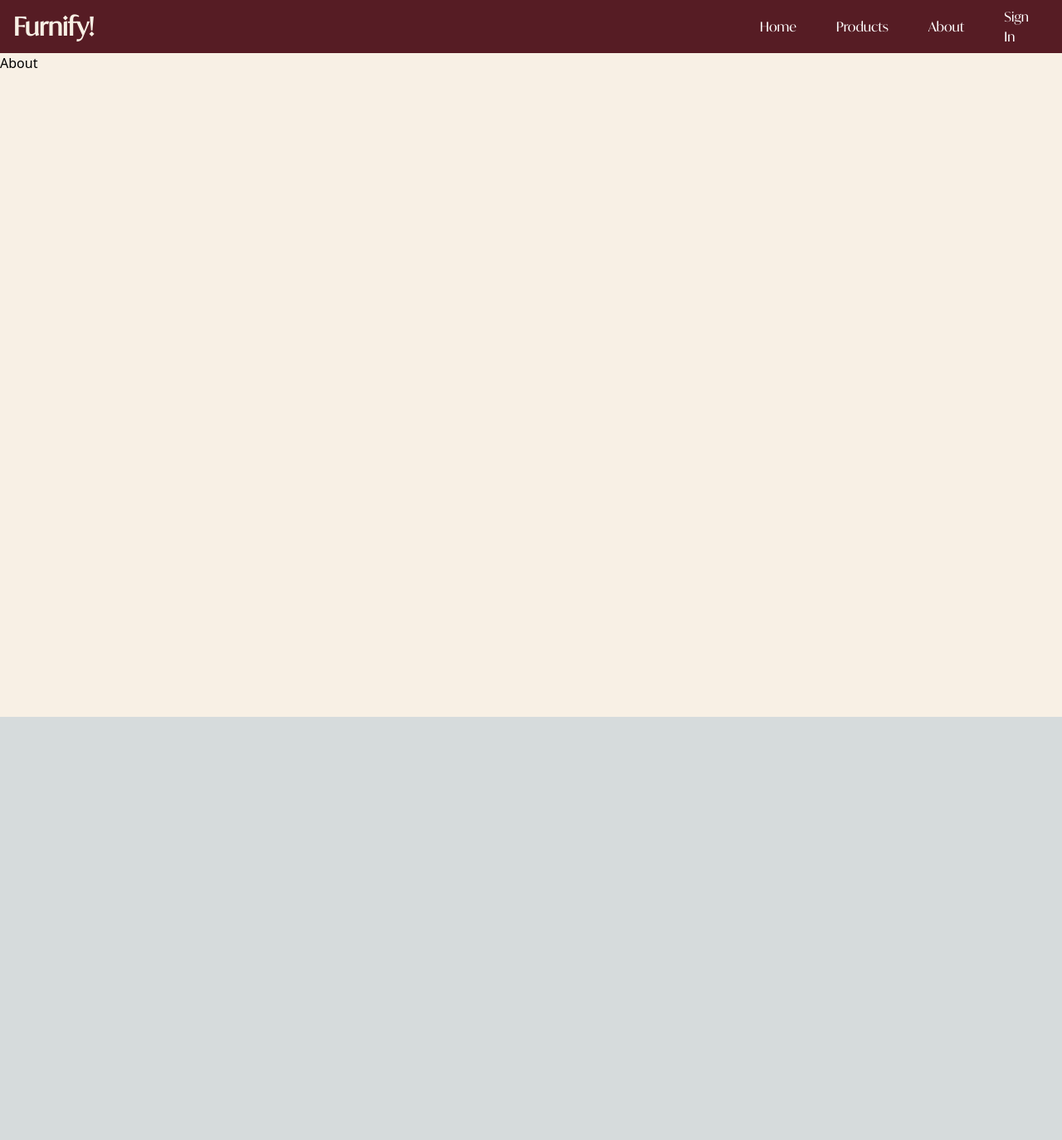
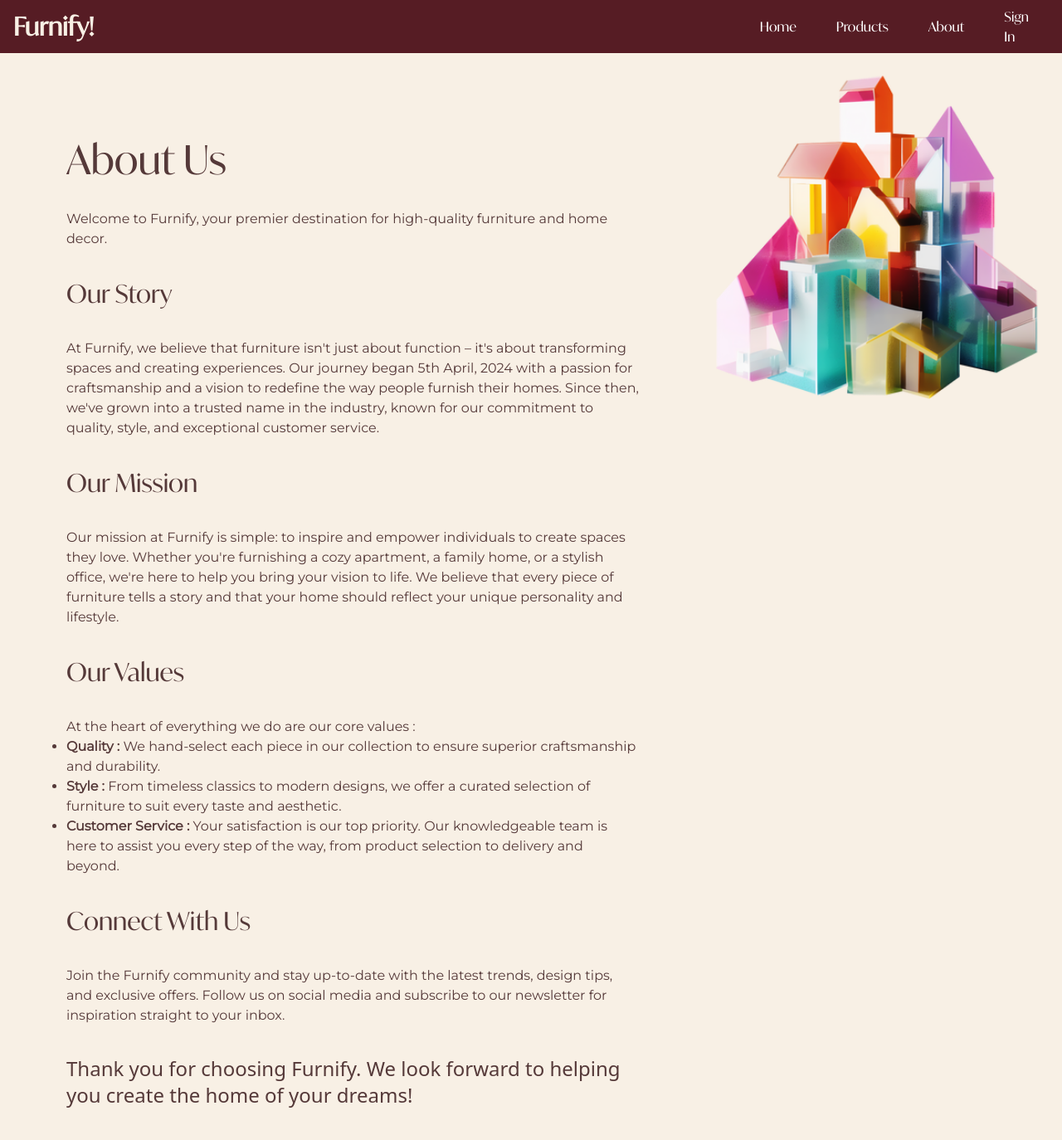
Before and after one commit to Chaitya-S/Furnify, a Next.js app: page /about in a window 1280 px wide. Shown: the top 1374 px of the page at 83% size. Before the commit the page ends 864 px from the top, so only its background shows below. Built offline with nearby package versions, Linux system fonts and the light colour scheme; no server answers.

Commit message:
Styling changes and about page
Co-authored-by: BJ and Krish Patel

```diff
--- a/sanity/product-schema.js
+++ b/sanity/product-schema.js
@@ -48,6 +48,11 @@ export const product = defineType({
       title: "SplineURL",
       type: "url",
     },
+    {
+      name: "bestseller",
+      title: "Best Seller",
+      type: "boolean",
+    },
   ],
 });
 
--- a/src/app/about/page.jsx
+++ b/src/app/about/page.jsx
@@ -1,7 +1,70 @@
+import { ivymode, montserrat } from "@/Fonts/FontMan";
+import Image from "next/image";
+
 function About() {
-  return <div>About</div>;
+  return (
+    <div className="grid grid-cols-3 gap-2 py-6 text-[#553939]">
+      <div className="col-span-2 p-20">
+        <h1 className={`text-5xl mb-4 ${ivymode}`}>About Us</h1>
+        <p className={`my-9 ${montserrat}`}>
+          Welcome to Furnify, your premier destination for high-quality
+          furniture and home decor.
+        </p>
+        <h1 className={`text-3xl mb-4 ${ivymode}`}>Our Story</h1>
+        <p className={`my-9 ${montserrat}`}>
+          At Furnify, we believe that furniture isn't just about function – it's
+          about transforming spaces and creating experiences. Our journey began
+          5th April, 2024 with a passion for craftsmanship and a vision to
+          redefine the way people furnish their homes. Since then, we've grown
+          into a trusted name in the industry, known for our commitment to
+          quality, style, and exceptional customer service.
+        </p>
+        <h1 className={`text-3xl mb-4 ${ivymode}`}>Our Mission</h1>
+        <p className={`my-9 ${montserrat}`}>
+          Our mission at Furnify is simple: to inspire and empower individuals
+          to create spaces they love. Whether you're furnishing a cozy
+          apartment, a family home, or a stylish office, we're here to help you
+          bring your vision to life. We believe that every piece of furniture
+          tells a story and that your home should reflect your unique
+          personality and lifestyle.
+        </p>
+        <h1 className={`text-3xl mb-4 ${ivymode}`}>Our Values</h1>
+        <p className={`mt-9 ${montserrat}`}>
+          At the heart of everything we do are our core values :
+        </p>
+        <ul className={`mb-9 list-disc ${montserrat}`}>
+          <li>
+            <span className="font-bold">Quality :</span> We hand-select each
+            piece in our collection to ensure superior craftsmanship and
+            durability.
+          </li>
+          <li>
+            <span className="font-bold">Style :</span> From timeless classics to
+            modern designs, we offer a curated selection of furniture to suit
+            every taste and aesthetic.
+          </li>
+          <li>
+            <span className="font-bold">Customer Service :</span> Your
+            satisfaction is our top priority. Our knowledgeable team is here to
+            assist you every step of the way, from product selection to delivery
+            and beyond.
+          </li>
+        </ul>
+        <h1 className={`text-3xl mb-4 ${ivymode}`}>Connect With Us</h1>
+        <p className={`my-9 ${montserrat}`}>
+          Join the Furnify community and stay up-to-date with the latest trends,
+          design tips, and exclusive offers. Follow us on social media and
+          subscribe to our newsletter for inspiration straight to your inbox.
+        </p>
+        <p className="text-2xl">
+          Thank you for choosing Furnify. We look forward to helping you create
+          the home of your dreams!
+        </p>
+      </div>
+      <div>
+        <Image src="/images/about.png" height={400} width={400} />
+      </div>
+    </div>
+  );
 }
-//HERE PATEL
-//OK SHAH
-//TOH KARNA
 export default About;
--- a/src/app/products/[slug]/page.jsx
+++ b/src/app/products/[slug]/page.jsx
@@ -46,7 +46,7 @@ export default async function Product({ params }) {
         Description
       </p>
       <p
-        className={`${montserrat} text-center text-lg self-center m-4 mx-7 pb-9 md:mx-10 text-[#553939]`}
+        className={`${montserrat} text-center text-lg self-center p-4 mx-7 pb-9 md:mx-10 text-[#553939]`}
       >
         {product.description}
       </p>
--- a/src/app/products/page.jsx
+++ b/src/app/products/page.jsx
@@ -2,6 +2,9 @@ import FilterSearchBar from "@/components/ProductsPage/FilterSearchBar";
 import { client } from "../../../sanity/lib/client";
 import { groq } from "next-sanity";
 import Grid from "@/components/ProductsPage/Grid";
+import toast from "react-hot-toast";
+
+export const dynamic = "force-dynamic";
 
 export default async function Products({ searchParams }) {
   const { category, search } = searchParams;
@@ -21,11 +24,11 @@ export default async function Products({ searchParams }) {
     "slug": slug.current,
     splineurl,
     image,
-    description,
     category
   }`);
 
   // can use products.length to show total products on the respective filter.
+
   return (
     <>
       <div className="flex-col bg-[#f8f0e5] w-full">
--- a/src/components/AddToCartButton.jsx
+++ b/src/components/AddToCartButton.jsx
@@ -27,16 +27,18 @@ export default function AddToCartButton({ product }) {
       {isAdded ? (
         <div className="flex flex-row gap-3 justify-around items-center">
           <button
-            className="bg-blue-600 text-base hover:bg-[#0BB489] hover:border-[#0BB489] border-secondary rounded-md py-2 px-3 text-center font-medium text-black"
+            className="bg-[#553939] hover:bg-[#704f4f] text-base border-secondary rounded-md py-2 px-3 text-center font-medium text-[#dac0a3] hover:text-[#eadbc8]"
             onClick={() => {
               incrementQuantity(product._id);
             }}
           >
             +
           </button>
-          <div className="text-xl text-black">{getQuantity(product)}</div>
+          <div className="text-lg md:text-2xl text-[#553939]">
+            {getQuantity(product)}
+          </div>
           <button
-            className="bg-red-700 text-base hover:bg-[#0BB489] hover:border-[#0BB489] border-secondary rounded-md py-2 px-3 text-center font-medium text-black"
+            className="bg-[#553939] hover:bg-[#704f4f] text-base border-secondary rounded-md py-2 px-3 text-center font-medium text-[#dac0a3] hover:text-[#eadbc8]"
             onClick={() => {
               decrementQuantity(product._id);
             }}
--- a/src/components/ProductsPage/Grid.jsx
+++ b/src/components/ProductsPage/Grid.jsx
@@ -5,7 +5,7 @@ export default function Grid({ products }) {
   // (#reply) OK BROTHER🫡
 
   return (
-    <div className="grid justify-items-center grid-cols-1 md:grid-cols-2 lg:grid-cols-3 gap-4 p-9">
+    <div className="grid justify-items-center grid-cols-1 md:grid-cols-2 lg:grid-cols-3 gap-14 p-9 mx-10">
       {products.map((product) => (
         <ProductCard key={product._id} product={product} />
       ))}
--- a/src/components/ProductsPage/ProductCard.jsx
+++ b/src/components/ProductsPage/ProductCard.jsx
@@ -9,23 +9,26 @@ import AddToCartButton from "../AddToCartButton";
 export default function ProductCard({ product }) {
   return (
     <div className="bg-[#dac0a3] w-full max-w-sm bg-[#on] border border-[#dac0a3] rounded-lg shadow-lgs hover:shadow-2xl">
-      <div style={{ height: "320px", width: "100%" }}>
+      <div
+        style={{ height: "360px", width: "100%" }}
+        className="flex justify-center items-center shadow-md"
+      >
         <img
           src={urlForImage(product.image)}
-          style={{ height: "100%", width: "100%", objectFit: "fill" }}
+          style={{ height: "90%", width: "90%", objectFit: "fill" }}
         />
       </div>
-      <div className="mt-2 px-5 pb-5">
+      <div className="mt-3 px-5 pb-5">
         <Link href={`/products/${product.slug}`}>
           <h5
-            className={`text-2xl md:text-3xl tracking-tight text-black ${ivymode}`}
+            className={`text-2xl md:text-3xl tracking-tight text-[#553939] ${ivymode}`}
           >
             {product.name}
           </h5>
         </Link>
         <div className={`flex items-center justify-between ${montserrat}`}>
           <Link href={`/products/${product.slug}`}>
-            <p className="text-lg md:text-2xl font-semibold tracking-tight text-black ">
+            <p className="text-lg md:text-2xl font-semibold tracking-tight text-[#553939] ">
               ₹{product.price}
             </p>
           </Link>
--- /dev/null
+++ b/src/components/bestseller.jsx
@@ -0,0 +1,15 @@
+export default function bestseller() {
+  //TODO - use images from bestseller sanity data
+  const imgArray = [
+    { src: "/bestseller/Blue.png", url: "/products/blue-table" },
+    { src: "/bestseller/bunk.png", url: "/products/bunk-bed" },
+    { src: "/bestseller/coffee.png", url: "/products/coffee-table" },
+    { src: "/bestseller/curved.png", url: "/products/curved-chair" },
+    { src: "/bestseller/hanging.png", url: "/products/hanging-chair" },
+    { src: "/bestseller/luxurious.png", url: "/products/luxurious-bed" },
+    { src: "/bestseller/pink.png", url: "/products/pink-sofa" },
+    { src: "/bestseller/Quillited.png", url: "/products/quillited-sofa" },
+  ];
+
+  return <div>bestseller</div>;
+}
```
Also changed, not shown: src/components/ProductsPage/FilterSearchBar.jsx (+27 -13 lines), public/images/about.png (added).
